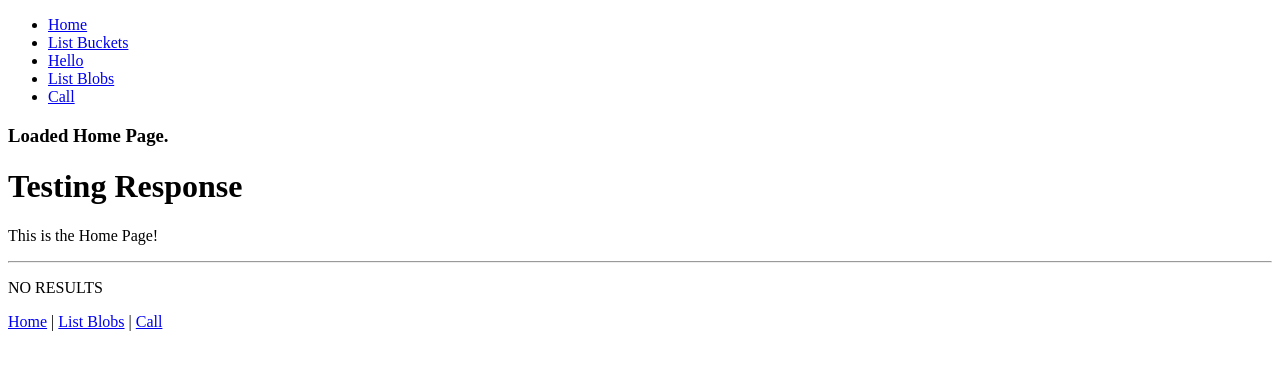
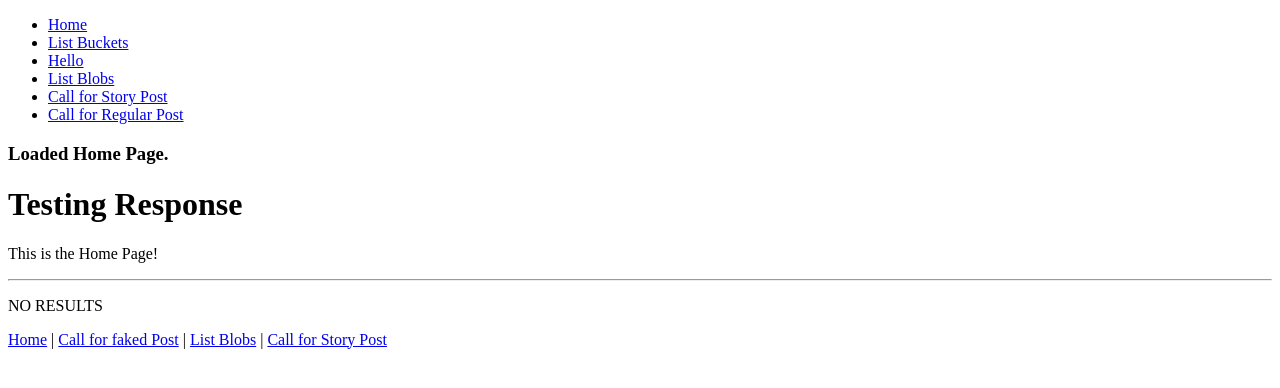
Before and after one commit to SeattleChris/test-site-content, a Flask app: page / in a window 1280 px wide. Shown: the top 388 px of the page. Run offline with Flask 2, Linux system fonts and the light colour scheme.

Commit message:
Added test routes for both STORY Posts and regular Posts.

```diff
--- a/application/routes.py
+++ b/application/routes.py
@@ -1,6 +1,7 @@
 from flask import request, render_template, url_for, flash, jsonify, current_app as app
 from .capture import capture
 from .file_storage import setup_local_storage, move_captured_to_bucket, list_buckets, list_blobs
+from .errors import InvalidUsage
 import simplejson as json
 import requests
 from pprint import pprint
@@ -54,25 +55,28 @@ def hello():
     return jsonify(res)
 
 
-@app.route('/call')
-def call():
+@app.route('/call/<string:media_type>/')
+def call(media_type):
     """ Route used for development testing the API response. """
-    # test_ig = 'https://www.instagram.com/p/B4dQzq8gukI/'
-    test_ig = 'https://www.instagram.com/stories/chip.reno/2283954400575747388/'
-    # https://dev-dot-engaged-builder-257615.appspot.com/data/capture/1946
+    default_ig_url = 'https://www.instagram.com/p/B4dQzq8gukI/'
+    story_url = 'https://www.instagram.com/stories/chip.reno/2283954400575747388/'
+    default_url = story_url if media_type.upper() == 'STORY' else default_ig_url
+    ig_url = request.args.get('url', default_url)
+    app.logger.debug(f"Testing media type {media_type} call with IG url: ")
+    app.logger.debug(ig_url)
     url = app.config.get('URL')
-    id = 6
-    media_type = 'STORY'
+    id = 7
     media_id = 1946
     api_url = f"{url}/api/v1/post/{str(id)}/{media_type}/{str(media_id)}/"
-    payload = {'url': test_ig}
+    payload = {'url': ig_url}
     app.logger.debug('========== Making a requests to our own API. ===========')
     app.logger.debug(api_url)
     app.logger.debug(payload)
     res = requests.get(api_url, params=payload)
     app.logger.debug('---------- Our Call got back a response. --------------------------')
     app.logger.debug(f"Status code: {res.status_code} ")
-    # pprint(dir(res))
+    if res.status_code == 500:
+        raise InvalidUsage('The test call got a 500 status code. ', payload=res)
     pprint(res.json())
     return render_template('base.html', text=res.json().get('message', 'NO MESSAGE'), results=res.json(), links='dict')
 
--- a/application/templates/base.html
+++ b/application/templates/base.html
@@ -19,7 +19,8 @@
       <li><a href="{{ url_for('bucket_list') }}">List Buckets</a></li>
       <li><a href="{{ url_for('hello') }}">Hello</a></li>
       <li><a href="{{ url_for('blob_list', bucket_name='default') }}">List Blobs</a></li>
-      <li><a href="{{ url_for('call') }}">Call</a></li>
+      <li><a href="{{ url_for('call', media_type='STORY') }}">Call for Story Post</a></li>
+      <li><a href="{{ url_for('call', media_type='faked') }}">Call for Regular Post</a></li>
     </ul>
   </nav>
 {% endblock header %}
@@ -79,8 +80,9 @@
 <footer>
   <p>
     <a href="{{ url_for('home')}}">Home</a> |
+    <a href="{{ url_for('call', media_type='FAKED') }}">Call for faked Post</a> |
     <a href="{{ url_for('blob_list', bucket_name='default') }}">List Blobs</a> |
-    <a href="{{ url_for('call') }}">Call</a>
+    <a href="{{ url_for('call', media_type='story') }}">Call for Story Post</a>
   </p>
 </footer>
 </body>
```
